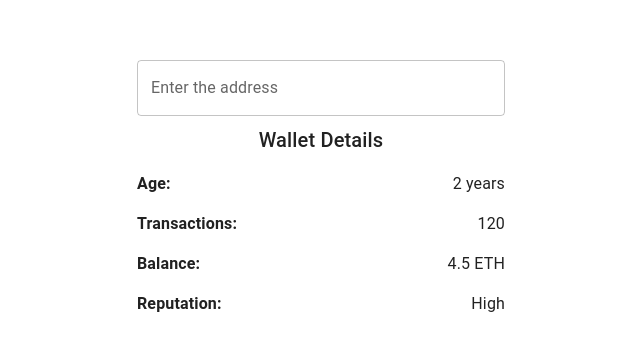
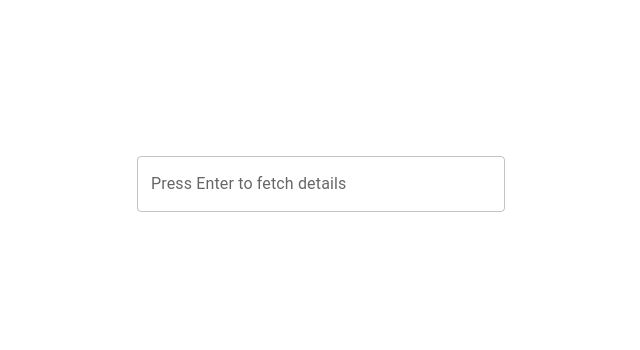
Before and after one commit to DanielSinthy/Wallet-Score, a React (Create React App) app in the folder WS-Frontend/: page / in a window 1280 px wide. Shown: the part 208-558 px from the top of the page, without its empty margins (319-959 px from the left). Built offline with nearby package versions, Linux system fonts and the light colour scheme.

Commit message:
fetch data

```diff
--- a/WS-Frontend/src/components/Dashboard.tsx
+++ b/WS-Frontend/src/components/Dashboard.tsx
@@ -1,21 +1,42 @@
-import React from 'react';
+import React, { useState } from 'react';
 import { Grid, TextField } from '@mui/material';
 import WalletDetails from '../components/WalletDetails';
+import { fetchWalletDetails } from '../services/walletService';
+import { WalletDetailsProps } from '../types/wallet';
 
 const Dashboard: React.FC = () => {
+  const [walletData, setWalletData] = useState<WalletDetailsProps | null>(null);
+  const [error, setError] = useState<string | null>(null);
 
-  const mockData = {
-    age: '2 years',
-    transactions: 120,
-    balance: 4.5,
-    reputation: 'High',
+  const handleFetchWalletDetails = async () => {
+    try {
+      const data = await fetchWalletDetails();
+      setWalletData(data);
+      setError(null);
+    } catch (error) {
+      setError('Failed to fetch wallet details. Please try again.');
+    }
+  };
+
+
+  const handleKeyDown = (event: React.KeyboardEvent<HTMLInputElement>) => {
+    if (event.key === 'Enter') {
+      handleFetchWalletDetails();
+    }
   };
 
   return (
     <Grid container spacing={3} justifyContent="center" alignItems="center" style={{ minHeight: '100vh' }}>
       <Grid item xs={12} sm={6} md={4}>
-        <TextField label="Enter the address" fullWidth margin="normal" />
-        <WalletDetails {...mockData} />
+        <TextField
+          label="Press Enter to fetch details"
+          fullWidth
+          margin="normal"
+          onKeyDown={handleKeyDown}
+          placeholder="Search"
+        />
+        {error && <div style={{ color: 'red', textAlign: 'center' }}>{error}</div>}
+        {walletData && <WalletDetails {...walletData} />}
       </Grid>
     </Grid>
   );
--- a/WS-Frontend/src/components/WalletDetails.tsx
+++ b/WS-Frontend/src/components/WalletDetails.tsx
@@ -1,13 +1,26 @@
-import React from 'react';
-import { Grid, Typography } from '@mui/material';
+import React, { useState } from 'react';
+import { Grid, Typography, IconButton, Collapse } from '@mui/material';
+import InfoIcon from '@mui/icons-material/Info';
 import { WalletDetailsProps } from '../types/wallet';
 
-const WalletDetails: React.FC<WalletDetailsProps> = ({ age, transactions, balance, reputation }) => {
+const WalletDetails: React.FC<WalletDetailsProps> = ({ age, transactions, balance, policyIds, stakepool }) => {
+  const [showDetails, setShowDetails] = useState(false);
+
+  const handleToggleDetails = () => {
+    setShowDetails(prev => !prev);
+  };
+
   return (
-    <Grid container xs={12} gap={2} textAlign={'center'} justifyContent={'center'}>
-      <Grid item xs={12}>
-        <Typography variant="h6">Wallet Details</Typography>
+    <Grid item container xs={12} gap={2} textAlign={'center'} justifyContent={'center'}>
+      <Grid item xs={12} container justifyContent="center" alignItems="center" gap={1}>
+        <Typography variant="body1" color="textPrimary">
+          Wallet has {transactions} transactions with a balance of {balance} ETH.
+        </Typography>
+        <IconButton onClick={handleToggleDetails} aria-label="show details">
+          <InfoIcon />
+        </IconButton>
       </Grid>
+      <Collapse in={showDetails} timeout="auto" unmountOnExit>
         <Grid item container xs={12} gap={2} justifyContent={'center'}>
           <Grid item xs={12} container justifyContent="space-between">
             <Typography variant="body1"><strong>Age:</strong></Typography>
@@ -22,10 +35,15 @@ const WalletDetails: React.FC<WalletDetailsProps> = ({ age, transactions, balanc
             <Typography variant="body1">{balance} ETH</Typography>
           </Grid>
           <Grid item xs={12} container justifyContent="space-between">
-          <Typography variant="body1"><strong>Reputation:</strong></Typography>
-          <Typography variant="body1">{reputation}</Typography>
+            <Typography variant="body1"><strong>Policy Id's:</strong></Typography>
+            <Typography variant="body1">{policyIds}</Typography>
+          </Grid>
+          <Grid item xs={12} container justifyContent="space-between">
+            <Typography variant="body1"><strong>Stakepool:</strong></Typography>
+            <Typography variant="body1">{stakepool}</Typography>
           </Grid>
         </Grid>
+      </Collapse>
     </Grid>
   );
 };
--- /dev/null
+++ b/WS-Frontend/src/services/walletService.ts
@@ -0,0 +1,15 @@
+import axios from 'axios';
+import { WalletDetailsProps } from '../types/wallet';
+
+const API_URL = 'http://localhost:4444/score?address=addr1q965hhtm37m0836c4va2wpaysal370v37lthxt9ylsm4ndx4p8zlw304qch8g95kdrtyfqeachje7rcxt4zsd3g8hless3jl40';
+
+export const fetchWalletDetails = async (): Promise<WalletDetailsProps> => {
+  try {
+    const response = await axios.get(API_URL);
+    console.log(response)
+    return response.data;
+  } catch (error) {
+    console.error('Error fetching wallet details:', error);
+    throw error;
+  }
+};
--- a/WS-Frontend/src/types/wallet.ts
+++ b/WS-Frontend/src/types/wallet.ts
@@ -1,6 +1,8 @@
 export interface WalletDetailsProps {
-    age: string;
+    age: number;
     transactions: number;
     balance: number;
-    reputation: string;
+    policyIds: number;
+    stakepool: string;
+
   }
```
Lines whose indentation alone changed are shown as unchanged.
